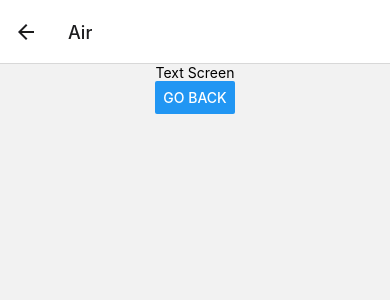
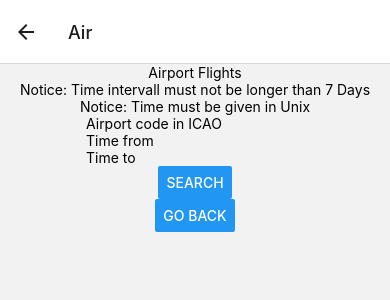
Before and after one commit to RiceDefender/SpStrat, a React Native app: screen /Air in a window 390 px wide. Shown: the top 300 px of the page. Built offline with nearby package versions, Linux system fonts and the light colour scheme.

Commit message:
Airportoutput on fixed request without parameters

```diff
--- a/components/Air.jsx
+++ b/components/Air.jsx
@@ -1,17 +1,49 @@
 import { StatusBar } from 'expo-status-bar';
-import React from 'react';
-import { StyleSheet, Text, View, Button } from 'react-native';
+import React, { useState, useEffect } from 'react';
+import { StyleSheet, Text, View, Button,TextInput, ScrollView } from 'react-native';
 import { NavigationContainer, StackRouter, createNati } from '@react-navigation/native';
 import { createNativeStackNavigator } from '@react-navigation/native-stack';
 import HomeScreen from './Home.jsx';
+import axios from 'axios';
 
 function AirPortFlights({navigation}){
+    const [apidata, setapidata] = useState([]);
+    const [timefrom, settimefrom] = useState();
+    const [timeto, settimeto] = useState();
+    const [airportname, setairportname] = useState();
+
+    const getapidata = async () => {
+      try {
+        axios.get("https://opensky-network.org/api/flights/arrival?airport=LSZH&begin=1656844210&end=1657111499")
+        //"https://opensky-network.org/api/flights", {params: {airport: airportname, begin: settimefrom, end: settimeto}}
+          .then((response) => {
+            setapidata(response.data)
+            console.log(response.data)
+          });
+      } catch {
+        console.log("ERROR")
+      }
+    }
     return(
       <View style={{alignItems:"center", justifyContent:"center"}}>
-      <Text>Text Screen</Text>
+      <Text>Airport Flights</Text>
+      <Text>Notice: Time intervall must not be longer than 7 Days</Text>
+      <Text>Notice: Time must be given in Unix</Text>
+      <TextInput value={airportname} onChangeText={setairportname} placeholder="Airport code in ICAO" />
+      <TextInput value={timefrom} onChangeText={settimefrom} placeholder="Time from" keyboardType='numeric' />
+      <TextInput value={timeto} onChangeText={settimeto} placeholder="Time to" keyboardType='numeric' />
+      <Button title="Search" onPress={ getapidata} />
       <Button title="Go back" onPress={() => navigation.navigate('Home')} />
+      <ScrollView>
+      {
+        apidata.map((obj, index)=> {
+            return <Text key={index}>{obj.callsign}</Text>
+        })
+      }
+      </ScrollView>
     </View>
     );
   }
-
+  //<Text>{apidata[0]?.callsign}</Text>
+//      {apidata.map(({icao24, callsign})=>(<Text key={icao24}>TEXT {icao}</Text>))}
   export default AirPortFlights;
--- a/package.json
+++ b/package.json
@@ -13,6 +13,7 @@
     "@react-navigation/native": "^6.0.11",
     "@react-navigation/native-stack": "^6.7.0",
     "@react-navigation/stack": "^6.2.2",
+    "axios": "^0.27.2",
     "expo": "~45.0.0",
     "expo-splash-screen": "~0.15.1",
     "expo-status-bar": "~1.3.0",
```
Also changed, not shown: 1 other file (tests, documents, lock files or other folders).
